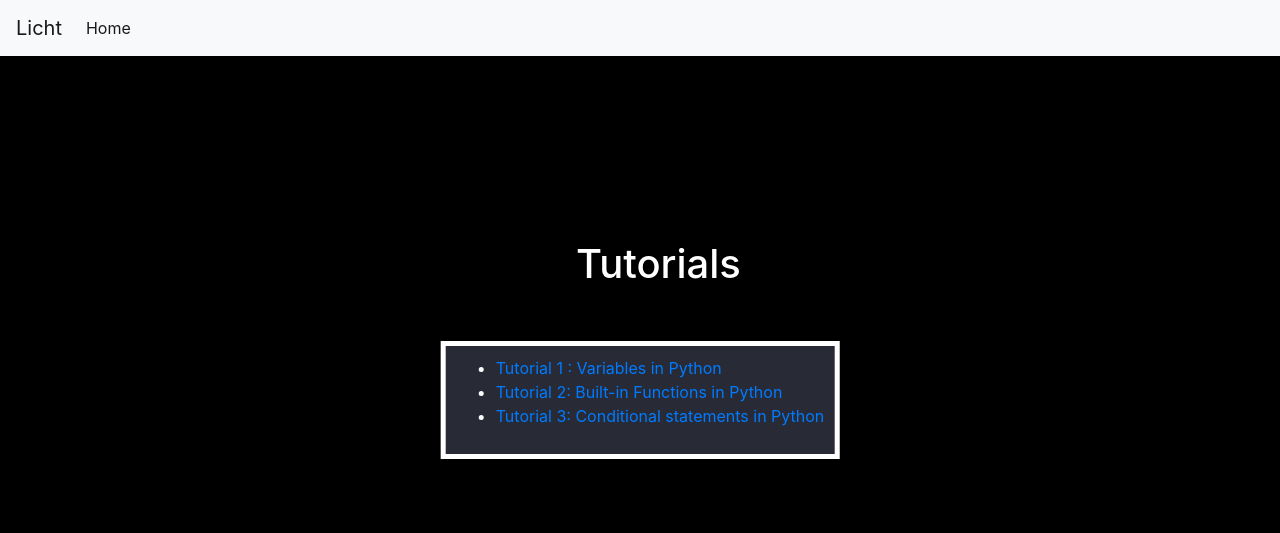
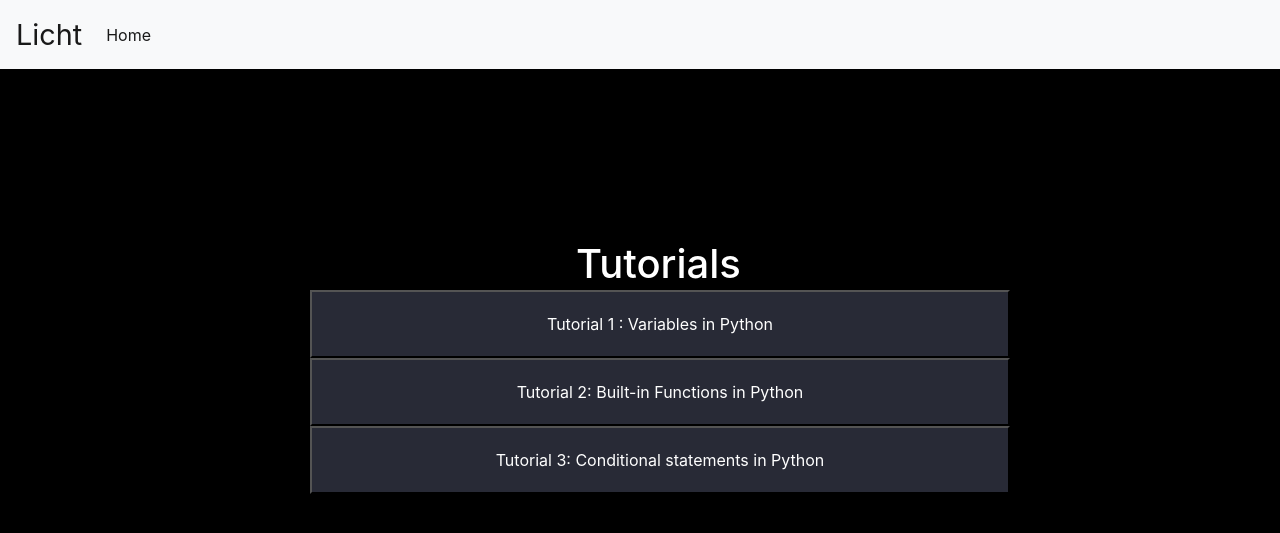
Before and after one commit to roysti10/Licht, a Flask app: template app/templates/index.html in a window 1280 px wide. Shown: the top 533 px of the page. Run offline with Flask 2, Linux system fonts and the light colour scheme; the template is opened without the code that fills it, so the values that code supplies are empty.

Commit message:
Made UI changes

```diff
--- a/app/__init__.py
+++ b/app/__init__.py
@@ -12,7 +12,7 @@ app.config.from_object("config")
 
 @app.route("/")
 def home():
-    speak("app/text/output.txt")
+    speak("app/text/vc.txt")
     return render_template("index.html")
 
 
--- a/app/templates/index.html
+++ b/app/templates/index.html
@@ -9,7 +9,7 @@
 	}
 	.center{
 	 position: absolute;
-	 background-color: #282a36;
+	 /*background-color: #282a36;*/
 	 color: white;
 
   left: 50%;
@@ -18,7 +18,7 @@
 
   transform: translate(-50%, -50%);
 
-  border: 5px solid white;
+  /*border: 5px solid white;*/
 
   padding: 10px;
 	}
@@ -27,6 +27,35 @@
 		top: 30%;
 		left: 45%;
 		color: white;
+	}
+
+	.Link{
+		background-color: #282a36;
+		width: 700px;
+		padding: 20px;
+	 	color: white;
+
+
+	}
+
+
+	.navbar-brand{
+
+		font-size:180%;
+
+
+	}
+
+	.tutorial-link-list{
+
+		list-style-type:none;
+
+
+	}
+	.hyperlink{
+
+		color:white;
+
 	}
 </style>
 <body>
@@ -50,17 +79,23 @@
       <source src="{{ url_for('static', filename='vc.mp3') }}" type="audio/mpeg">
   	</audio>
 	<div class="center">
-	<ul>
+	<ul class="tutorial-link-list">
 	<li>
-	<a id = "first" href="{{ url_for('tutorial', type='one') }}">Tutorial 1 : Variables in Python </a>
+	<button class="Link">
+	<a class="hyperlink" id = "first" href="{{ url_for('tutorial', type='one') }}">Tutorial 1 : Variables in Python </a>
+	</button>
 	</li>
 
 	<li>
-	<a id = "second" href="{{ url_for('tutorial', type='two') }}">Tutorial 2: Built-in Functions in Python</a>
+	<button class="Link">
+	<a class="hyperlink" id = "second" href="{{ url_for('tutorial', type='two') }}">Tutorial 2: Built-in Functions in Python</a>
+	</button>
 	</li>
 
 	<li>
-	<a id = "third" href="{{ url_for('tutorial', type='three') }}">Tutorial 3: Conditional statements in Python</a>
+	<button class ="Link">
+	<a class="hyperlink" id = "third" href="{{ url_for('tutorial', type='three') }}">Tutorial 3: Conditional statements in Python</a>
+	</button>
 	</li>
 
 	</ul>
```
Also changed, not shown: app/templates/editor.html (+20 -3 lines), 1 other file.
